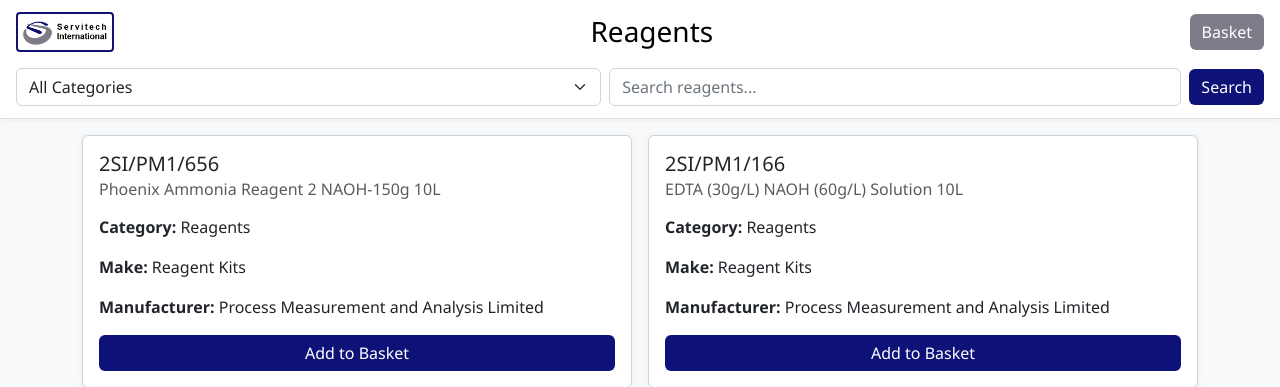
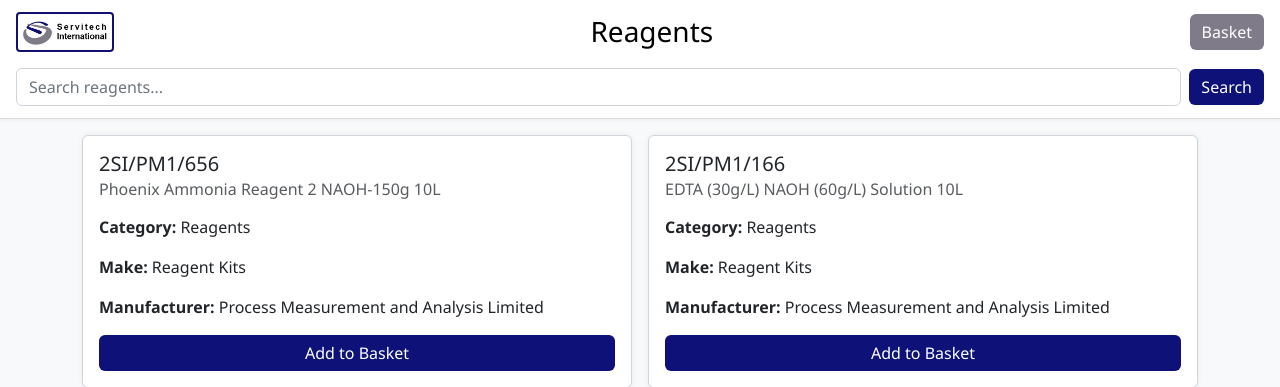
Before and after one commit to tomward0606/PartsProjectMain, a Flask app: page /reagents in a window 1280 px wide. Shown: the top 387 px of the page. Run offline with Flask 3, Linux system fonts and the light colour scheme.

Commit message:
Update reagents.html

```diff
--- a/templates/reagents.html
+++ b/templates/reagents.html
@@ -16,14 +16,7 @@
       <h3>Reagents</h3>
       <a href="{{ url_for('view_reagents_basket') }}" class="btn btn-success">Basket</a>
     </div>
-
     <form method="get" class="d-flex flex-nowrap gap-2">
-        <select name="category" onchange="this.form.submit()" class="form-select category-select">
-          <option value="">All Categories</option>
-          {% for cat in categories %}
-            <option value="{{ cat }}" {% if selected_category == cat %}selected{% endif %}>{{ cat }}</option>
-          {% endfor %}
-        </select>
       <input type="text" name="search" value="{{ search }}" placeholder="Search reagents..." class="form-control">
       <button type="submit" class="btn btn-primary">Search</button>
     </form>
@@ -46,26 +39,21 @@
               {% if part.manufacturer %}
                 <p class="card-text"><strong>Manufacturer:</strong> {{ part.manufacturer }}</p>
               {% endif %}
-                <button onclick="addToBasket('{{ part.part_number }}')" class="btn btn-primary mt-auto" type="button">
-                  Add to Basket
-                </button>
+              <button onclick="addToBasket('{{ part.part_number }}')" class="btn btn-primary mt-auto" type="button">Add to Basket</button>
             </div>
           </div>
         </div>
       {% endfor %}
     </div>
   {% else %}
-      <p>No reagents found. Try a different search or category.</p>
+    <p>No reagents found. Try a different search.</p>
   {% endif %}
 </div>
 
-  <!-- Toast popup -->
 <div id="toast" class="position-fixed bottom-0 end-0 p-3" style="z-index: 9999; display: none;">
   <div class="toast align-items-center text-bg-success border-0 show">
     <div class="d-flex">
-        <div class="toast-body">
-          Added to basket
-        </div>
+      <div class="toast-body">Added to basket</div>
       <button type="button" class="btn-close btn-close-white me-2 m-auto" onclick="hideToast()"></button>
     </div>
   </div>
```
Lines whose indentation alone changed are shown as unchanged.
